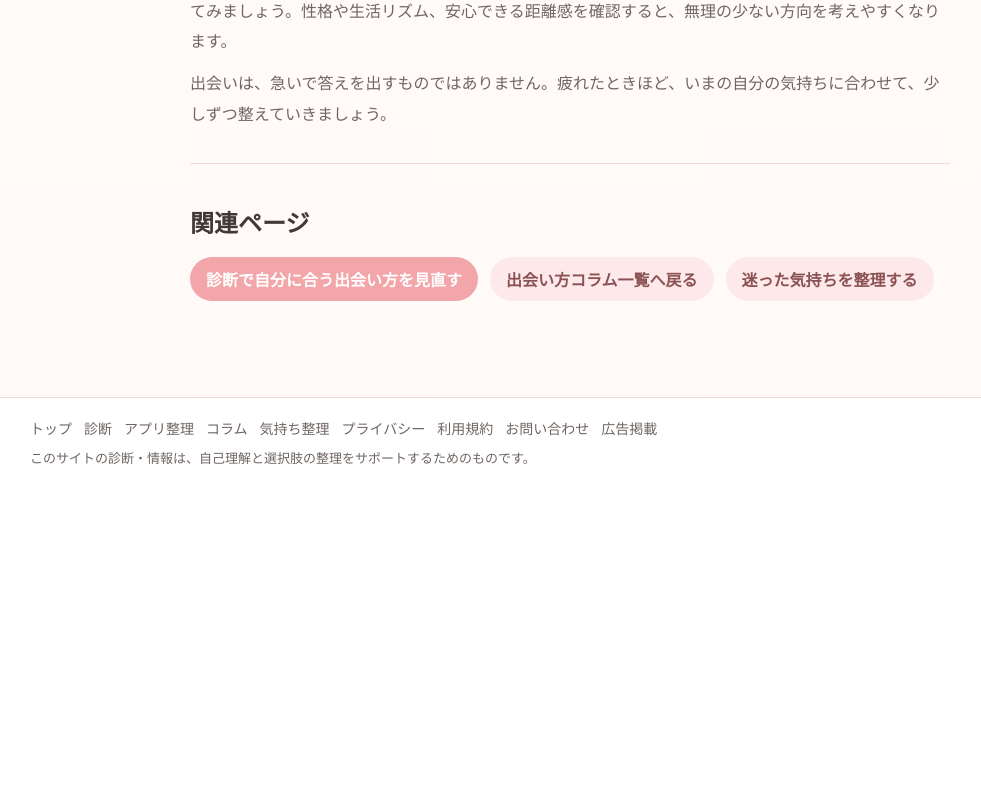
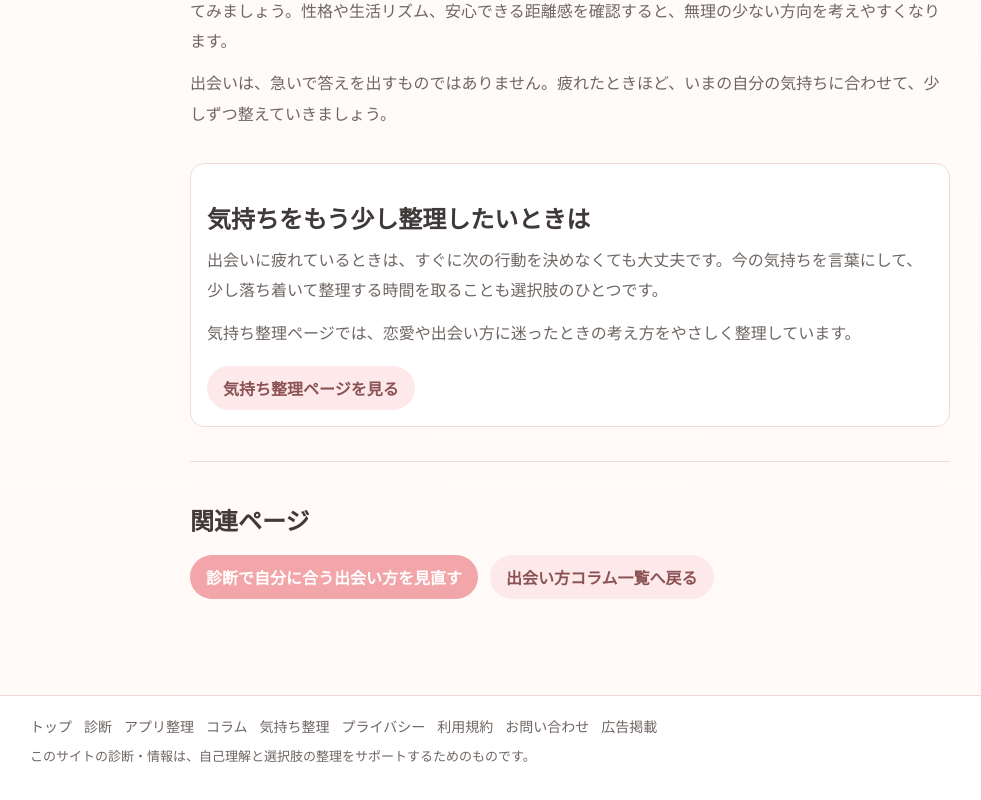
Before and after one commit to kenichis1971-cloud/deai-style-diagnosis-site, a Next.js app: page /articles/when-you-feel-tired-of-meeting-people in a window 1280 px wide. Shown: the part 2055-2855 px from the top of the page, without its empty margins (70-1051 px from the left). Before the commit the page ends 2563 px from the top, so only its background shows below. Built offline with nearby package versions, Linux system fonts and the light colour scheme; no server answers.

Commit message:
Add fortune CTA to tired meeting article

```diff
--- a/app/articles/when-you-feel-tired-of-meeting-people/page.tsx
+++ b/app/articles/when-you-feel-tired-of-meeting-people/page.tsx
@@ -59,12 +59,20 @@ export default function WhenYouFeelTiredOfMeetingPeoplePage() {
           <p>出会いは、急いで答えを出すものではありません。疲れたときほど、いまの自分の気持ちに合わせて、少しずつ整えていきましょう。</p>
         </section>
 
+        <section className="section card" aria-labelledby="article-fortune-link-title">
+          <h2 id="article-fortune-link-title">気持ちをもう少し整理したいときは</h2>
+          <p>出会いに疲れているときは、すぐに次の行動を決めなくても大丈夫です。今の気持ちを言葉にして、少し落ち着いて整理する時間を取ることも選択肢のひとつです。</p>
+          <p>気持ち整理ページでは、恋愛や出会い方に迷ったときの考え方をやさしく整理しています。</p>
+          <div className="btn-row">
+            <Link className="btn btn-secondary" href="/fortune">気持ち整理ページを見る</Link>
+          </div>
+        </section>
+
         <section className="section article-cta" aria-label="関連ページへのリンク">
           <h2>関連ページ</h2>
           <div className="btn-row">
             <Link className="btn btn-primary" href="/diagnosis">診断で自分に合う出会い方を見直す</Link>
             <Link className="btn btn-secondary" href="/articles">出会い方コラム一覧へ戻る</Link>
-            <Link className="btn btn-secondary" href="/fortune">迷った気持ちを整理する</Link>
           </div>
         </section>
       </article>
```
